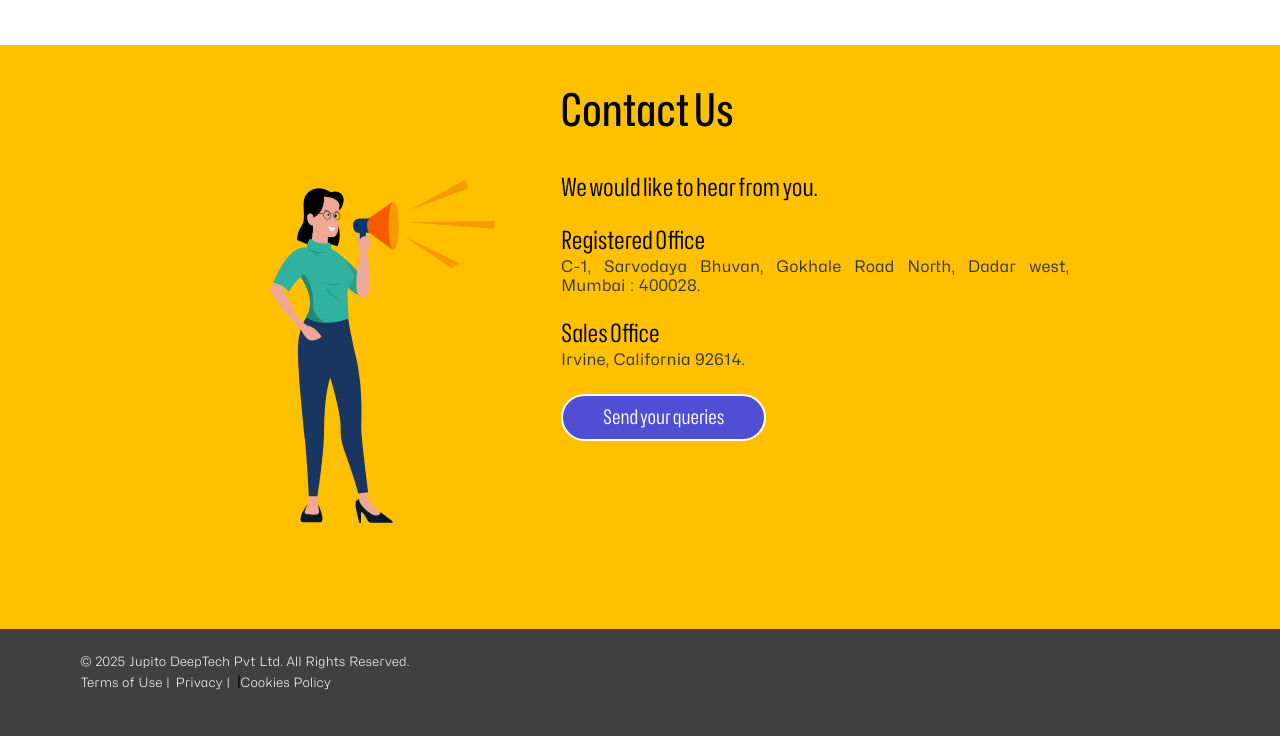
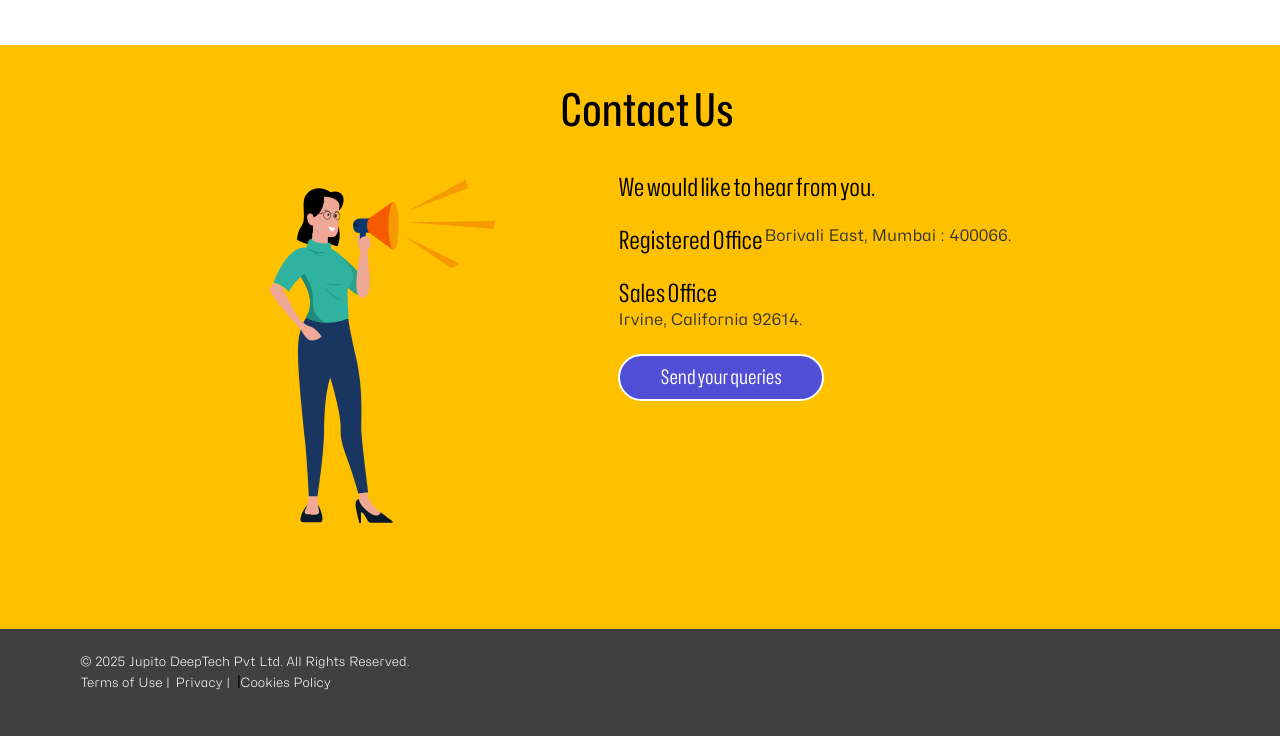
Before and after one commit to vyuser/vywb, a plain HTML site: page index.html in a window 1280 px wide. Shown: the part 4040-4776 px from the top of the page. Drawn offline with Linux system fonts and the light colour scheme.

Commit message:
Update index.html

```diff
--- a/index.html
+++ b/index.html
@@ -724,8 +724,7 @@
                 Registered Office
               </div>
               <div class="reemosmalltext">
-                C-1, Sarvodaya Bhuvan, Gokhale Road North,
-                Dadar west, Mumbai : 400028.
+               Borivali East, Mumbai : 400066.
               </div>
             </div>
             <div class="hbox left">
```
